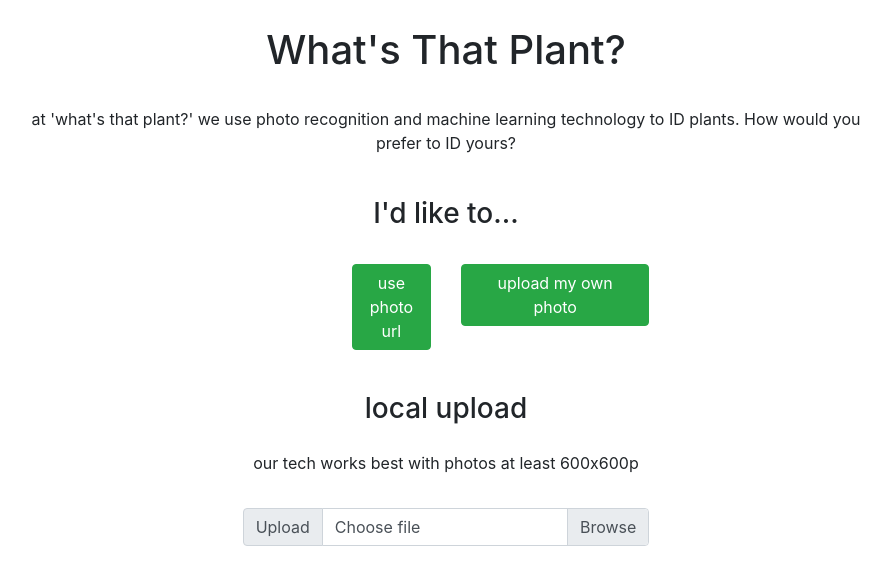
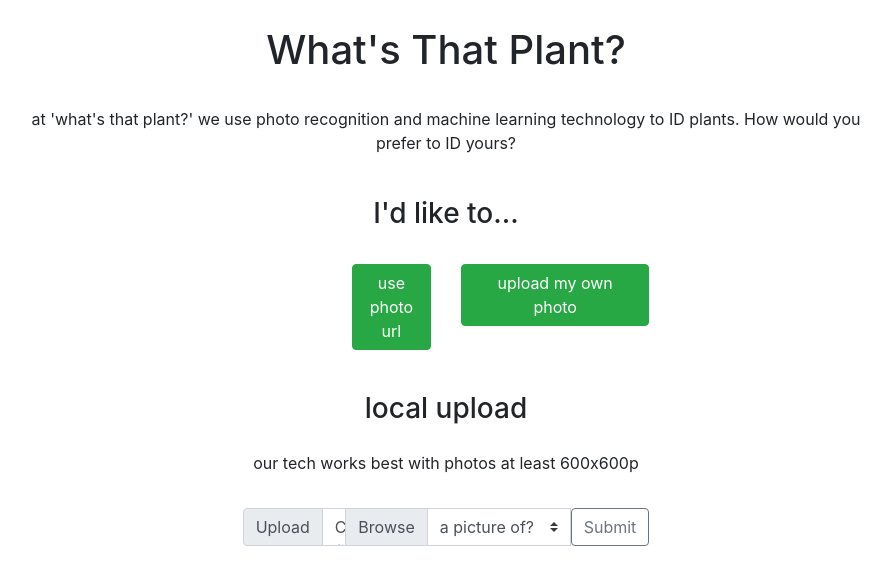
Before and after one commit to jkamrass/whats-that-plant, a React (Create React App) app: page /ID/local in a window 1280 px wide. Shown: the top 584 px of the page, without its empty margins (194-1085 px from the left). Built offline with nearby package versions, Linux system fonts and the light colour scheme; no server answers.

Commit message:
with form types dropdown

```diff
--- a/src/actions/index.js
+++ b/src/actions/index.js
@@ -3,7 +3,7 @@ export const FETCH_PLANT_NET_PLANT_IDENTIFICATION = "FETCH_PLANT_NET_PLANT_IDENT
 export const FETCH_TREFLE_PLANT_INFORMATION = "FETCH_TREFLE_PLANT_INFORMATION";
 
 
-export const fetchPlantNetPlantIdentification = (images) => {
+export function fetchPlantNetPlantIdentification (images) {
   //${process.env.REACT_APP_PLANT_NET_API_KEY}
   const baseUrl = `https://my-api.plantnet.org/v2/identify/all?api-key=2b10lU1HOxST6fgJyOL5dnd0Ze&images=https%3A%2F%2Fmy.plantnet.org%2Fimages%2Fimage_1.jpeg&images=https%3A%2F%2Fmy.plantnet.org%2Fimages%2Fimage_2.jpeg&organs=flower&organs=leaf`
   const request = axios.get(baseUrl);
@@ -14,7 +14,7 @@ export const fetchPlantNetPlantIdentification = (images) => {
   }
 }
 
-export const fetchTreflePlantInformation = (searchTerm) => {
+export function fetchTreflePlantInformation (searchTerm) {
   const url = `https://trefle.io/api/v1/plants?token=1PYwkoMi5eekBlBShnMqKEeVEoHf-a_IhIxeGaG272s`
   const request = axios.get(url);
   return {
--- a/src/components/IdLocal.js
+++ b/src/components/IdLocal.js
@@ -1,15 +1,23 @@
+import { useDispatch, useSelector } from 'react-redux';
 import React, { useState } from 'react';
+import { fetchPlantNetPlantIdentification } from '../actions'
 
 const IdLocal = () => {
-  const [file, setFile] = useState(null);
+    const [image, setImage] = useState(null);
+    const [type, setType] = useState('other')
+    const dispatch = useDispatch();
 
-  const handleChange = (e) => {
-    setFile(URL.createObjectURL(e.target.files[0]));
-  }
+    const handleChange = (e) => {
+      setImage(e.target.value);
+    }
 
-  const uploadLocal = () => {
-    console.log('uploading');
-  }
+    const handleType = (e) => {
+      setType(e.target.value);
+    }
+
+    const uploadLocal = () => {
+      dispatch(fetchPlantNetPlantIdentification(image, type));
+    }
 
   return (
     <>
@@ -35,12 +43,22 @@ const IdLocal = () => {
               <input type='file' onChange={handleChange} id='inputGroupFile01'/>
               <label className="custom-file-label" htmlFor="inputGroupFile01">Choose file</label>
             </div>
+            <select className="custom-select" id="inputGroupSelect01" onChange={handleType} defaultValue='a picture of?'>
+              <option selected>a picture of?</option>
+              <option value="leaf">leaf</option>
+              <option value="flower">flower</option>
+              <option value="fruit">fruit</option>
+              <option value="habit">habit</option>
+              <option value="other">other</option>
+            </select>
+            <button className="btn btn-outline-secondary" type="button" onClick={uploadLocal}>Submit</button>
           </div>
         </div>
       </div>
+
       <div className='row'>
         <div className='col-sm-6 offset-md-3'>
-          <img src={file} alt='' width={600}/>
+          <img src={image} alt='' width={600}/>
         </div>
       </div>
     </>
--- a/src/components/IdUrl.js
+++ b/src/components/IdUrl.js
@@ -1,15 +1,22 @@
+import { useDispatch, useSelector } from 'react-redux';
 import React, { useState } from 'react';
+import { fetchPlantNetPlantIdentification } from '../actions'
 
 const IdUrl = () => {
-    const [query, setQuery] = useState(null);
+    const [image, setImage] = useState(null);
+    const [type, setType] = useState('other')
+    const dispatch = useDispatch();
 
     const handleChange = (e) => {
-      setQuery(e.target.value);
+      setImage(e.target.value);
+    }
+
+    const handleType = (e) => {
+      setType(e.target.value);
     }
 
     const uploadLocal = () => {
-      console.log('uploading');
-      console.log(query)
+      dispatch(fetchPlantNetPlantIdentification(image, type));
     }
   return (
     <>
@@ -31,6 +38,14 @@ const IdUrl = () => {
             <div className="input-group mb-3">
               <input type="text" className="form-control" placeholder="image location (url)"    aria-label="image url" aria-describedby="basic-addon2" onChange={handleChange}/>
             </div>
+            <select className="custom-select" id="inputGroupSelect01" onChange={handleType} defaultValue='a picture of?'>
+              <option selected>a picture of?</option>
+              <option value="leaf">leaf</option>
+              <option value="flower">flower</option>
+              <option value="fruit">fruit</option>
+              <option value="habit">habit</option>
+              <option value="other">other</option>
+            </select>
             <div className="input-group-append">
               <button className="btn btn-outline-secondary" type="button" onClick={uploadLocal}>Submit</button>
             </div>
@@ -40,7 +55,7 @@ const IdUrl = () => {
 
       <div className='row'>
         <div className='col-sm-6 offset-md-3'>
-          <img src={query} alt='' width={600}/>
+          <img src={image} alt='' width={600}/>
         </div>
       </div>
     </>
--- a/src/index.css
+++ b/src/index.css
@@ -29,4 +29,5 @@ p {
 button {
   margin: auto;
   align-items: center;
+  display: block;
 }
--- a/src/index.js
+++ b/src/index.js
@@ -11,7 +11,7 @@ import 'bootstrap/dist/css/bootstrap.min.css'
 
 const createStoreWithMiddleware = applyMiddleware(promise)(createStore);
 const store = createStoreWithMiddleware(reducers);
-store.dispatch(fetchPlantNetPlantIdentification('test'));
+//store.dispatch(fetchPlantNetPlantIdentification('test'));
 
 ReactDOM.render(
   <React.StrictMode>
--- a/src/reducers/plant-data-for-game-reducer.js
+++ b/src/reducers/plant-data-for-game-reducer.js
@@ -1,7 +1,7 @@
 import {FETCH_TREFLE_PLANT_INFORMATION} from "../actions/index";
 
 const plantDataForGameReducer = (state = {}, action) => {
-  debugger;
+  //debugger;
   switch (action.type) {
     case FETCH_TREFLE_PLANT_INFORMATION:
       return state;
--- a/src/reducers/plant-id-results-reducer.js
+++ b/src/reducers/plant-id-results-reducer.js
@@ -1,7 +1,7 @@
 import { FETCH_PLANT_NET_PLANT_IDENTIFICATION } from '../actions/index';
 
 const plantIdResultsReducer = (state={}, action) => {
-  debugger;
+  //debugger;
   switch (action.type) {
     case FETCH_PLANT_NET_PLANT_IDENTIFICATION:
       //Grabs the first and most likely returned object (Could return multiple if there are multiple possible matches in the future)
```
